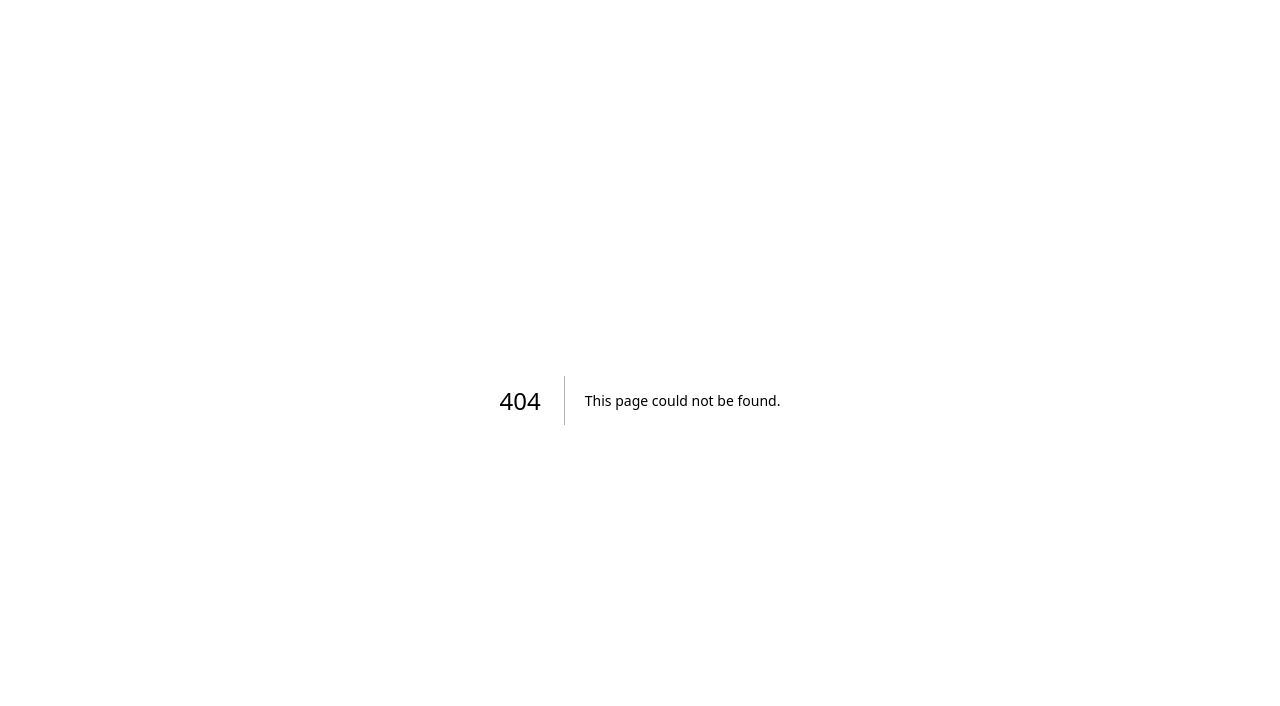
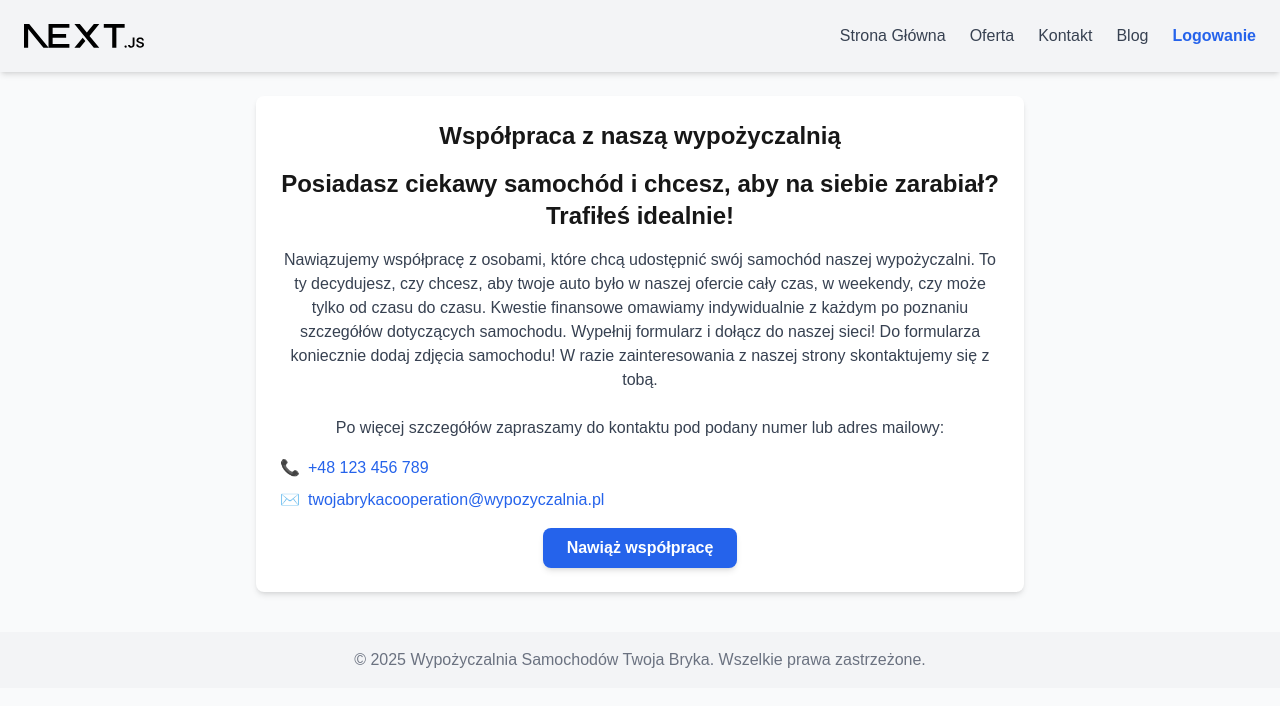
Before and after one commit to dorianf02/car-rent, a Next.js app: page /cooperation in a window 1280 px wide. Before the commit this address had no page. Shown: the top 706 px of the page. Built offline with nearby package versions, Linux system fonts and the light colour scheme.

Commit message:
add cooperation page

```diff
--- a/src/app/contact/page.js
+++ b/src/app/contact/page.js
@@ -25,7 +25,7 @@ export default function Contact() {
                 <ul className="flex gap-6 text-gray-700">
                     <li><Link href="/" className="hover:underline">Strona Główna</Link></li>
                     <li><Link href="/oferta" className="hover:underline">Oferta</Link></li>
-                    <li><Link href="/wspolpraca" className="hover:underline">Współpraca</Link></li>
+                    <li><Link href="/cooperation" className="hover:underline">Współpraca</Link></li>
                     <li><Link href="/blog" className="hover:underline">Blog</Link></li>
                     <li><Link href="/logowanie" className="hover:underline font-semibold text-blue-600">Logowanie</Link></li>
                 </ul>
--- /dev/null
+++ b/src/app/cooperation/page.js
@@ -0,0 +1,203 @@
+"use client";
+
+import { useState } from "react";
+import Image from "next/image";
+import Link from "next/link";
+
+export default function Wspolpraca() {
+  const [showForm, setShowForm] = useState(false);
+  const [formData, setFormData] = useState({
+    imie: "",
+    nazwisko: "",
+    telefon: "",
+    email: "",
+    marka: "",
+    model: "",
+    rocznik: "",
+    nadwozie: "",
+    paliwo: "",
+    moc: "",
+    zdjecia: null,
+  });
+
+  const handleChange = (e) => {
+    const { name, value, type, files } = e.target;
+    setFormData((prev) => ({
+      ...prev,
+      [name]: type === "file" ? files : value,
+    }));
+  };
+
+  const handleSubmit = (e) => {
+    e.preventDefault();
+    alert("Formularz został wysłany!");
+  };
+
+  return (
+    <div className="min-h-screen flex flex-col bg-gray-50">
+      <header className="w-full flex justify-between items-center p-6 bg-gray-100 shadow-md">
+        <Image src="/next.svg" alt="Logo" width={120} height={30} priority />
+        <nav>
+          <ul className="flex gap-6 text-gray-700">
+            <li><Link href="/" className="hover:underline">Strona Główna</Link></li>
+            <li><Link href="/oferta" className="hover:underline">Oferta</Link></li>
+            <li><Link href="/contact" className="hover:underline">Kontakt</Link></li>
+            <li><Link href="/blog" className="hover:underline">Blog</Link></li>
+            <li><Link href="/logowanie" className="hover:underline font-semibold text-blue-600">Logowanie</Link></li>
+          </ul>
+        </nav>
+      </header>
+
+      <div className="w-full max-w-3xl mx-auto bg-white shadow-md rounded-lg p-6 mt-6 text-center">
+        <h1 className="text-2xl font-bold mb-4">Współpraca z naszą wypożyczalnią</h1>
+        <h3 className="text-2xl font-bold mb-4" > Posiadasz ciekawy samochód i chcesz, aby na siebie zarabiał? Trafiłeś idealnie!</h3>
+        <p className="text-gray-700 mb-6">
+          Nawiązujemy współpracę z osobami, które chcą udostępnić swój samochód naszej wypożyczalni.
+          To ty decydujesz, czy chcesz, aby twoje auto było w naszej ofercie cały czas, w weekendy, czy może tylko od czasu do czasu.
+          Kwestie finansowe omawiamy indywidualnie z każdym po poznaniu szczegółów dotyczących samochodu.
+          Wypełnij formularz i dołącz do naszej sieci! Do formularza koniecznie dodaj zdjęcia samochodu!
+          W razie zainteresowania z naszej strony skontaktujemy się z tobą.
+        </p>
+        <p className="text-gray-700 mb-4">
+          Po więcej szczegółów zapraszamy do kontaktu pod podany numer lub adres mailowy:
+        </p>
+
+        <div className="flex items-center text-gray-700 mb-2">
+          📞 <a href="tel:+48123456789" className="ml-2 text-blue-600 hover:underline">+48 123 456 789</a>
+        </div>
+
+        <div className="flex items-center text-gray-700">
+          ✉️ <a href="mailto:twojabrykacooperation@wypozyczalnia.pl" className="ml-2 text-blue-600 hover:underline">twojabrykacooperation@wypozyczalnia.pl</a>
+        </div>
+
+        <button
+          onClick={() => setShowForm(true)}
+          className="px-6 py-2 bg-blue-600 text-white font-semibold rounded-lg shadow-md hover:bg-blue-700 transition duration-300 mt-4"
+        >
+          Nawiąż współpracę
+        </button>
+      </div>
+
+      {showForm && (
+        <div className="w-full max-w-3xl mx-auto bg-white shadow-md rounded-lg p-6 mt-6">
+          <h3 className="text-xl font-semibold mb-4 text-center">Formularz zgłoszeniowy</h3>
+          <form onSubmit={handleSubmit} className="space-y-4">
+            <div className="grid grid-cols-1 sm:grid-cols-2 gap-4">
+              <input
+                type="text"
+                name="imie"
+                placeholder="Imię"
+                value={formData.imie}
+                onChange={handleChange}
+                required
+                className="w-full p-3 border rounded-lg"
+              />
+              <input
+                type="text"
+                name="nazwisko"
+                placeholder="Nazwisko"
+                value={formData.nazwisko}
+                onChange={handleChange}
+                required
+                className="w-full p-3 border rounded-lg"
+              />
+              <input
+                type="tel"
+                name="telefon"
+                placeholder="Numer telefonu"
+                value={formData.telefon}
+                onChange={handleChange}
+                required
+                className="w-full p-3 border rounded-lg"
+              />
+              <input
+                type="email"
+                name="email"
+                placeholder="Adres e-mail"
+                value={formData.email}
+                onChange={handleChange}
+                required
+                className="w-full p-3 border rounded-lg"
+              />
+            </div>
+
+            <div className="grid grid-cols-1 sm:grid-cols-2 gap-4">
+              <input
+                type="text"
+                name="marka"
+                placeholder="Marka pojazdu"
+                value={formData.marka}
+                onChange={handleChange}
+                required
+                className="w-full p-3 border rounded-lg"
+              />
+              <input
+                type="text"
+                name="model"
+                placeholder="Model pojazdu"
+                value={formData.model}
+                onChange={handleChange}
+                required
+                className="w-full p-3 border rounded-lg"
+              />
+              <input
+                type="number"
+                name="rocznik"
+                placeholder="Rocznik"
+                value={formData.rocznik}
+                onChange={handleChange}
+                required
+                className="w-full p-3 border rounded-lg"
+              />
+              <input
+                type="text"
+                name="nadwozie"
+                placeholder="Rodzaj nadwozia"
+                value={formData.nadwozie}
+                onChange={handleChange}
+                required
+                className="w-full p-3 border rounded-lg"
+              />
+              <input
+                type="text"
+                name="paliwo"
+                placeholder="Rodzaj paliwa"
+                value={formData.paliwo}
+                onChange={handleChange}
+                required
+                className="w-full p-3 border rounded-lg"
+              />
+              <input
+                type="number"
+                name="moc"
+                placeholder="Moc silnika (KM)"
+                value={formData.moc}
+                onChange={handleChange}
+                required
+                className="w-full p-3 border rounded-lg"
+              />
+            </div>
+
+            <div className="flex flex-col">
+              <label className="text-gray-700 font-semibold">Dodaj zdjęcia pojazdu:</label>
+              <input type="file" name="zdjecia" multiple onChange={handleChange} className="mt-2 p-2 border rounded-lg" required />
+            </div>
+
+            <button
+              type="submit"
+              className="px-6 py-2 bg-green-600 text-white font-semibold rounded-lg shadow-md hover:bg-green-700 transition duration-300"
+            >
+              Wyślij zgłoszenie
+            </button>
+          </form>
+        </div>
+      )}
+
+
+
+      <footer className="w-full text-center p-4 bg-gray-100 mt-10">
+        <p className="text-gray-500">&copy; 2025 Wypożyczalnia Samochodów Twoja Bryka. Wszelkie prawa zastrzeżone.</p>
+      </footer>
+    </div>
+  );
+}
--- a/src/app/page.js
+++ b/src/app/page.js
@@ -10,7 +10,7 @@ export default function Home() {
           <ul className="flex gap-6 text-gray-700 font-medium">
             <li><Link href="/oferta" className="hover:text-blue-600 transition">Oferta</Link></li>
             <li><Link href="/contact" className="hover:text-blue-600 transition">Kontakt</Link></li>
-            <li><Link href="/wspolpraca" className="hover:text-blue-600 transition">Współpraca</Link></li>
+            <li><Link href="/cooperation" className="hover:text-blue-600 transition">Współpraca</Link></li>
             <li><Link href="/blog" className="hover:text-blue-600 transition">Blog</Link></li>
             <li><Link href="/logowanie" className="font-semibold text-blue-600 hover:text-blue-800 transition">Logowanie</Link></li>
           </ul>
```
